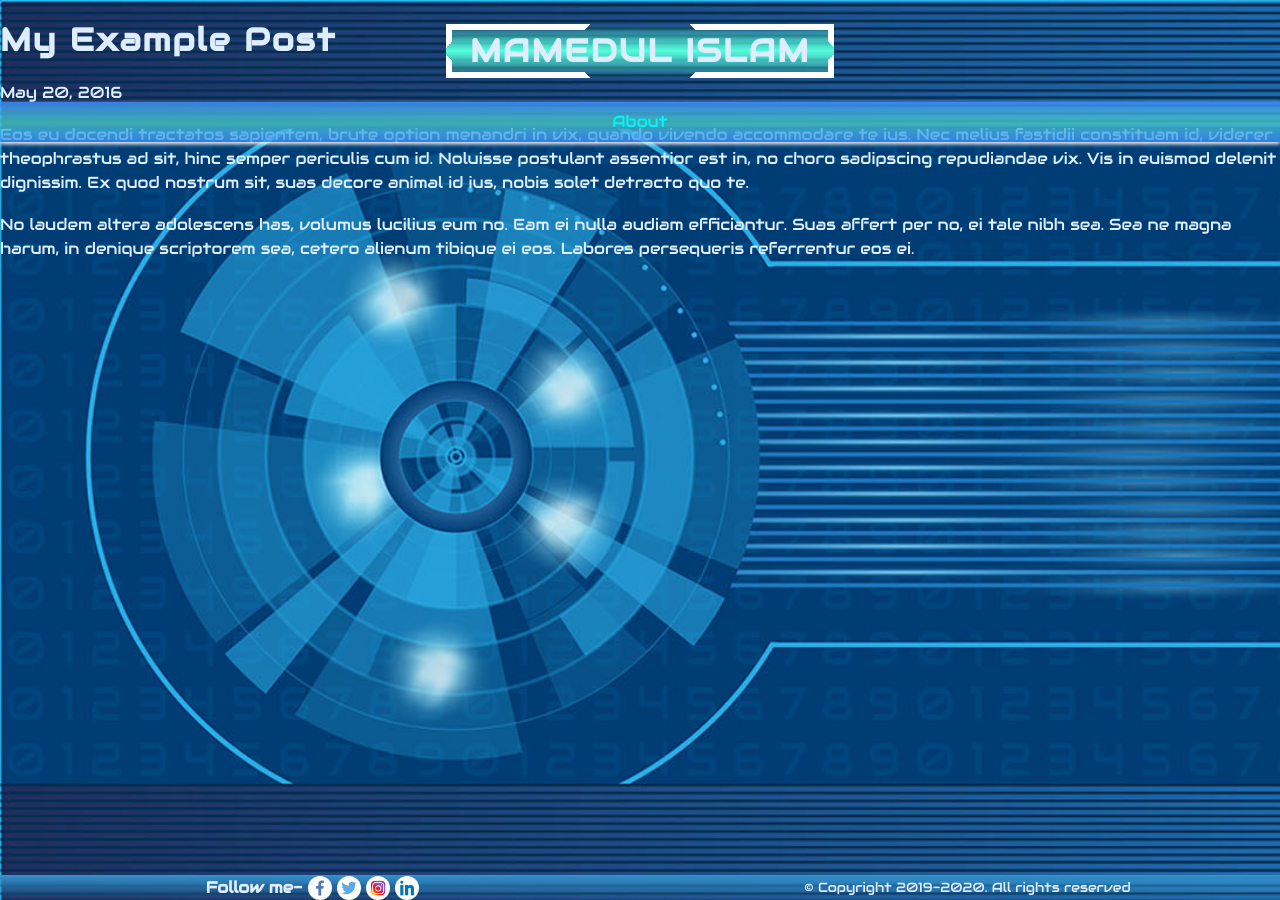
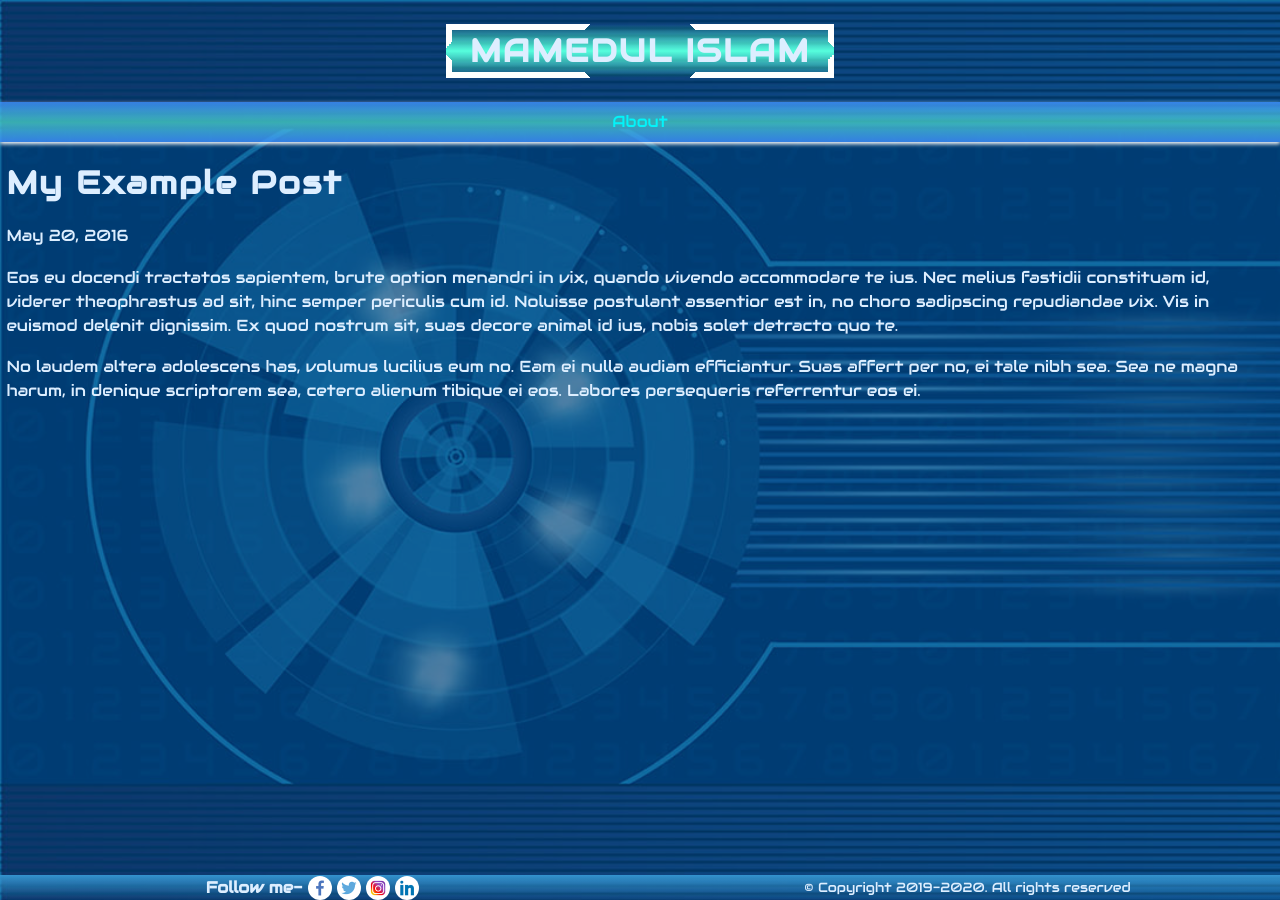
Before and after one commit to mamedul/mamedul.github.io, a Jekyll site: the page built from _posts/2016-05-20-my-example-post.md, in a window 1280 px wide. Built offline with Jekyll 4.4.1, drawn with Linux system fonts in a browser that asks for light colours.

Commit message:
some change

```diff
--- a/_includes/headtags.html
+++ b/_includes/headtags.html
@@ -1,3 +1,4 @@
+
 <meta charset="utf-8">
 <meta name="viewport" content="width=device-width, initial-scale=1">
 {%- seo -%}
--- a/_layouts/default.html
+++ b/_layouts/default.html
@@ -21,10 +21,22 @@
 	</div>
 </div>
 <div id="body-container" class="body-container" style="display:none">
+
     {%- include header.html -%}
-	{{ content }}
+
+	<div id="content-body" class="content-body">
+		<div id="content-body-box" class="content-body-box">
+
+			{{ content }}
+
+		</div>
+	</div>
+
     {%- include footer.html -%}
+
 </div>
+
 {%- include foottags.html -%}
+
 </body>
 </html>
--- a/_layouts/home.html
+++ b/_layouts/home.html
@@ -1,8 +1,7 @@
 ---
 layout: default
 ---
-<div id="content-body" class="content-body">
-		<div id="content-body-box" class="content-body-box">
+
 			<div class="container-fluid">
 				<div id="top" class="my-top">
 
@@ -250,5 +249,3 @@ layout: default
 
 				</div>
 			</div>
-		</div>
-	</div>
--- a/_layouts/page.html
+++ b/_layouts/page.html
@@ -2,8 +2,4 @@
 layout: default
 ---
 
-	<div id="content-body" class="content-body">
-		<div id="content-body-box" class="content-body-box">
-		{{ content }}
-		</div>
-	</div>
+{{ content }}
```
Lines whose indentation alone changed are shown as unchanged.
